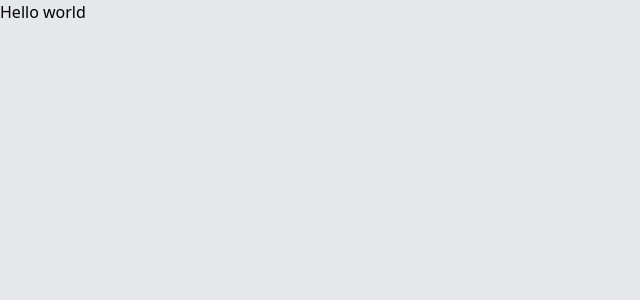
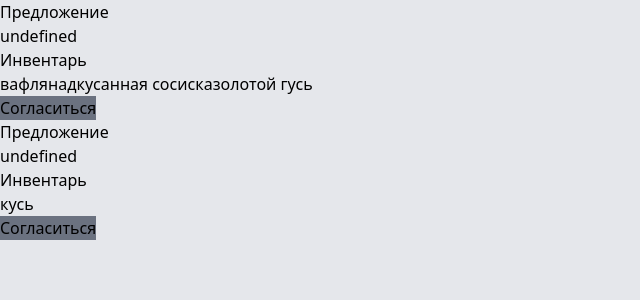
Before and after one commit to lapkiteam/exchange-sim, a Svelte app: page / in a window 1280 px wide. Shown: the top 300 px of the page, without its empty margins (0-640 px from the left). Built offline with nearby package versions, Linux system fonts and the light colour scheme.

Commit message:
feat(App): add two player

```diff
--- a/src/App.svelte
+++ b/src/App.svelte
@@ -1,5 +1,16 @@
 <script lang="ts">
   import { concat } from "./lib/utils"
+  import type { Inventory } from "./lib/inventory"
+  import PlayerWindow from "./components/PlayerWindow.svelte"
+
+  const firstPlayer: Inventory = [
+    "вафля",
+    "надкусанная сосиска",
+    "золотой гусь",
+  ]
+  const secondPlayer: Inventory = [
+    "кусь",
+  ]
 </script>
 
 <main>
@@ -18,7 +29,16 @@
       "flex",
       "flex-col",
     ])}>
-      Hello world
+      <PlayerWindow
+        inventory={firstPlayer}
+        agreed={() => {}}
+        disagreed={() => {}}
+      />
+      <PlayerWindow
+        inventory={secondPlayer}
+        agreed={() => {}}
+        disagreed={() => {}}
+      />
     </div>
   </div>
 </main>
```
